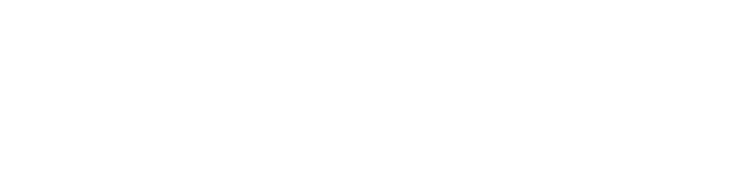
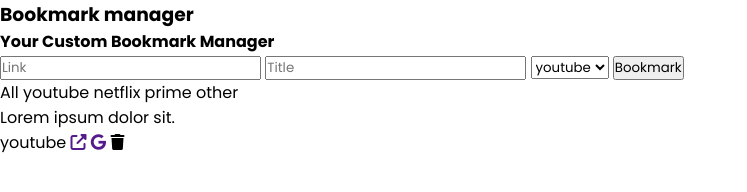
Before and after one commit to omkeshborse/Bookmark-manager, a plain HTML site: page index.html in a window 1280 px wide. Shown: the whole page, without its empty margins (0-747 px from the left). Drawn offline with Linux system fonts and the light colour scheme; a web font is replaced by a local one.

Commit message:
feat : structure for website
index.html contains three section  heading , create from and  bookmark card list section

header-section : contains title and subtitle of website

create form contains form with 2 input-text (link  , title )  , select options and submit button

bookmark section contains category for filtering and cards section which render all bookmark list

```diff
--- a/index.html
+++ b/index.html
@@ -11,7 +11,50 @@
 
 <body>
     <main>
-
+        <div class="outer-wrap">
+            <div class="inner-wrap">
+                <section class="heading">
+                    <h3 class="title">Bookmark manager</h3>
+                    <h4 class="subtitle">Your Custom Bookmark Manager</h4>
+                </section>
+                <section class="create">
+                    <form class="add">
+                        <input type="text" name="link" placeholder="Link" autocomplete="off">
+                        <input type="text" name="title" placeholder="Title" autocomplete="off" maxlength="35">
+                        <select name="category">
+                            <option value="youtube">youtube</option>
+                            <option value="netflix">netflix</option>
+                            <option value="prime">prime</option>
+                            <option value="other">other</option>
+                        </select>
+                        <input type="submit" value="Bookmark">
+                    </form>
+                </section>
+                <section class="bookmark">
+                    <div class="category-list">
+                        <span class="active">All</span>
+                        <span>youtube</span>
+                        <span>netflix</span>
+                        <span>prime</span>
+                        <span>other</span>
+                    </div>
+                    <div class="cards">
+                        <div class="card">
+                            <p class="title">Lorem ipsum dolor sit.</p>
+                            <div class="sub-information">
+                                <p>
+                                    <span class="category">youtube</span>
+                                    <a target="_blank" href=""><i
+                                            class="fa-solid fa-up-right-from-square website"></i></a>
+                                    <a target="_blank" href=""><i class="fa-brands fa-google search"></i></a>
+                                    <span><i class="fa-solid fa-trash delete" data-id=""></i></span>
+                                </p>
+                            </div>
+                        </div>
+                    </div>
+                </section>
+            </div>
+        </div>
     </main>
     <script src="./script.js"></script>
 </body>
```
